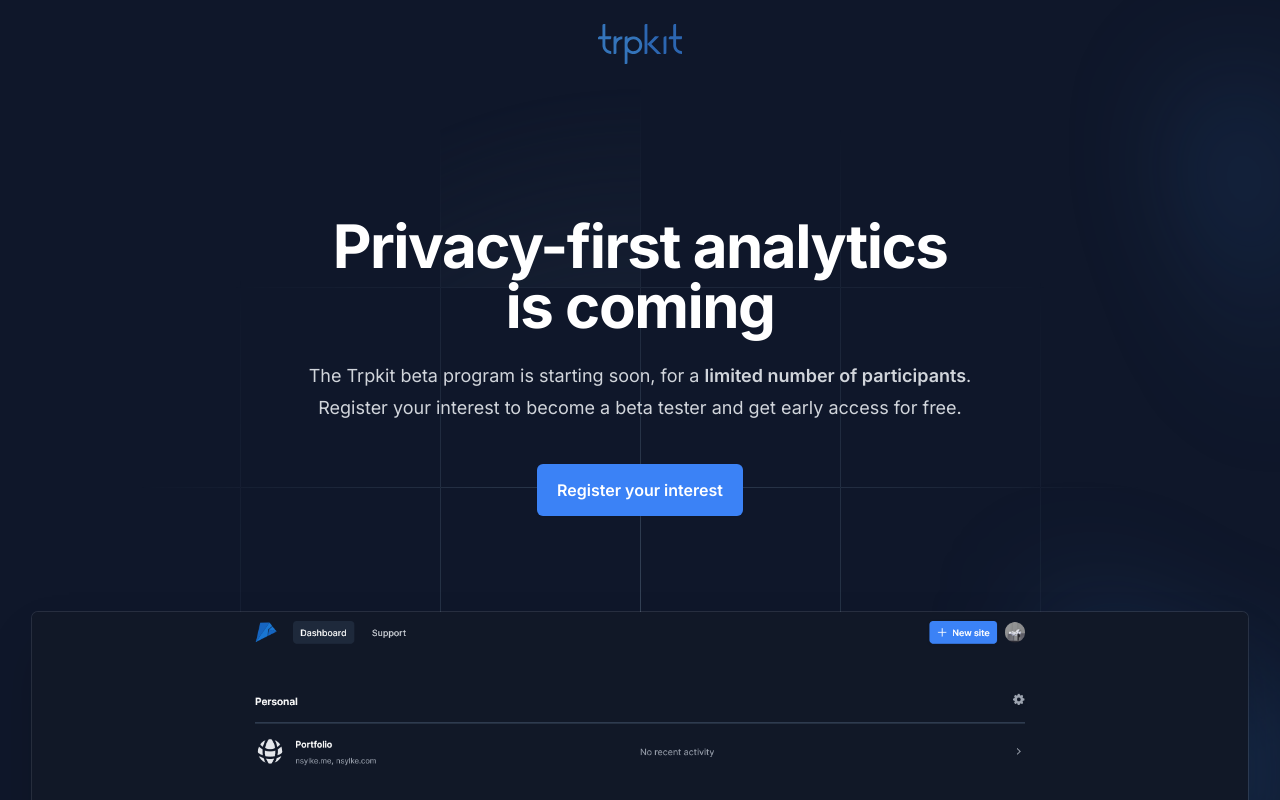
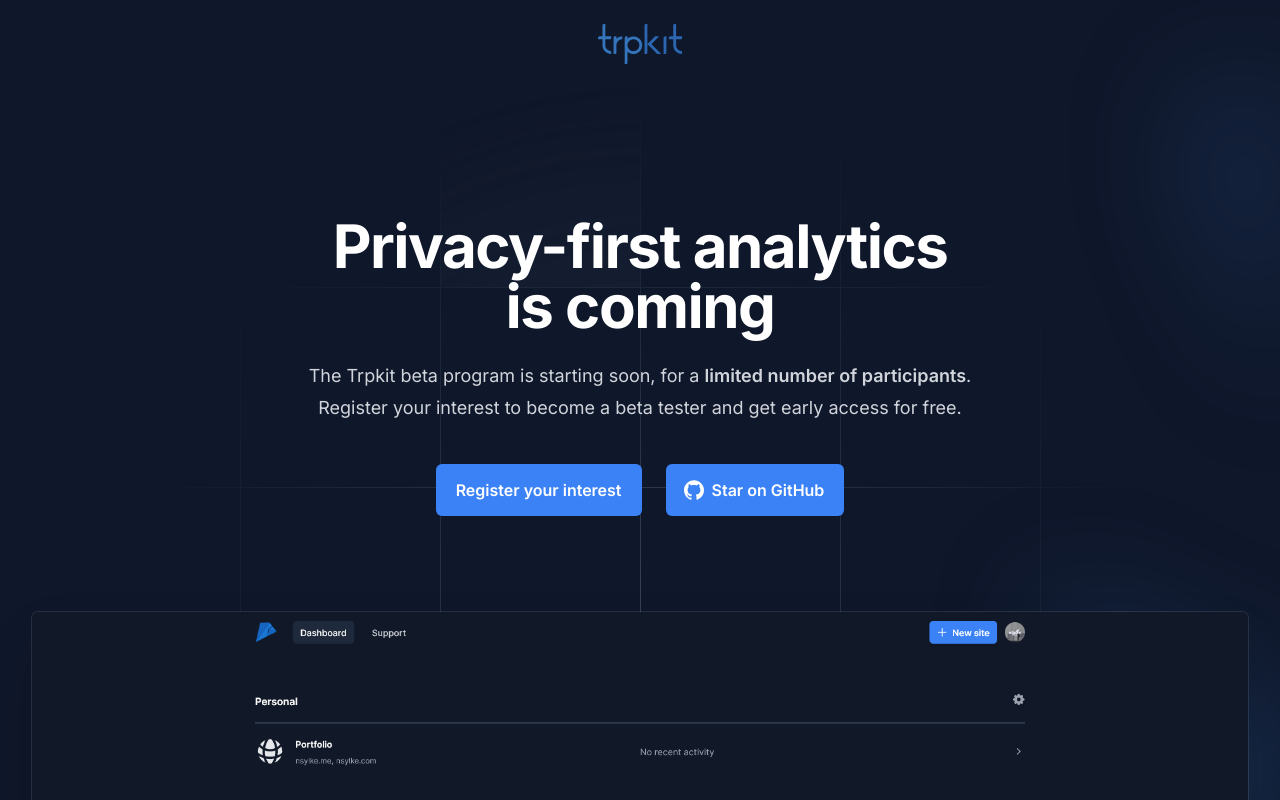
Before and after one commit to trpkit/trpkit, a Next.js app in the folder apps/marketing/: page / in a window 1280 px wide. Shown: the top 800 px of the page. Built offline with nearby package versions, Linux system fonts and the light colour scheme.

Commit message:
feat: add second button to hero for star on github

```diff
--- a/apps/marketing/src/components/Hero.tsx
+++ b/apps/marketing/src/components/Hero.tsx
@@ -55,8 +55,21 @@
                 <div className="mt-10 flex items-center justify-center gap-x-6">
                   <a
                     href="#waitlist"
-                    className="text-md rounded-md bg-blue-500 px-5 py-3.5 font-semibold text-white shadow-sm hover:bg-blue-400 focus-visible:outline focus-visible:outline-2 focus-visible:outline-offset-2 focus-visible:outline-blue-400">
+                    className="inline-flex items-center gap-x-2 rounded-md bg-blue-500 px-5 py-3.5 text-md font-semibold text-white shadow-sm hover:bg-blue-400 focus-visible:outline focus-visible:outline-2 focus-visible:outline-offset-2 focus-visible:outline-blue-400">
                     Register your interest
+                  </a>
+                  <a
+                    href="https://github.com/trpkit/trpkit"
+                    target="_blank"
+                    className="inline-flex items-center gap-x-2 rounded-md bg-blue-500 px-5 py-3.5 text-md font-semibold text-white shadow-sm hover:bg-blue-400 focus-visible:outline focus-visible:outline-2 focus-visible:outline-offset-2 focus-visible:outline-blue-400">
+                    <svg
+                      role="img"
+                      viewBox="0 0 24 24"
+                      xmlns="http://www.w3.org/2000/svg"
+                      className="-ml-0.5 h-5 w-5 fill-white">
+                      <path d="M12 .297c-6.63 0-12 5.373-12 12 0 5.303 3.438 9.8 8.205 11.385.6.113.82-.258.82-.577 0-.285-.01-1.04-.015-2.04-3.338.724-4.042-1.61-4.042-1.61C4.422 18.07 3.633 17.7 3.633 17.7c-1.087-.744.084-.729.084-.729 1.205.084 1.838 1.236 1.838 1.236 1.07 1.835 2.809 1.305 3.495.998.108-.776.417-1.305.76-1.605-2.665-.3-5.466-1.332-5.466-5.93 0-1.31.465-2.38 1.235-3.22-.135-.303-.54-1.523.105-3.176 0 0 1.005-.322 3.3 1.23.96-.267 1.98-.399 3-.405 1.02.006 2.04.138 3 .405 2.28-1.552 3.285-1.23 3.285-1.23.645 1.653.24 2.873.12 3.176.765.84 1.23 1.91 1.23 3.22 0 4.61-2.805 5.625-5.475 5.92.42.36.81 1.096.81 2.22 0 1.606-.015 2.896-.015 3.286 0 .315.21.69.825.57C20.565 22.092 24 17.592 24 12.297c0-6.627-5.373-12-12-12" />
+                    </svg>
+                    Star on GitHub
                   </a>
                 </div>
               </div>
```
